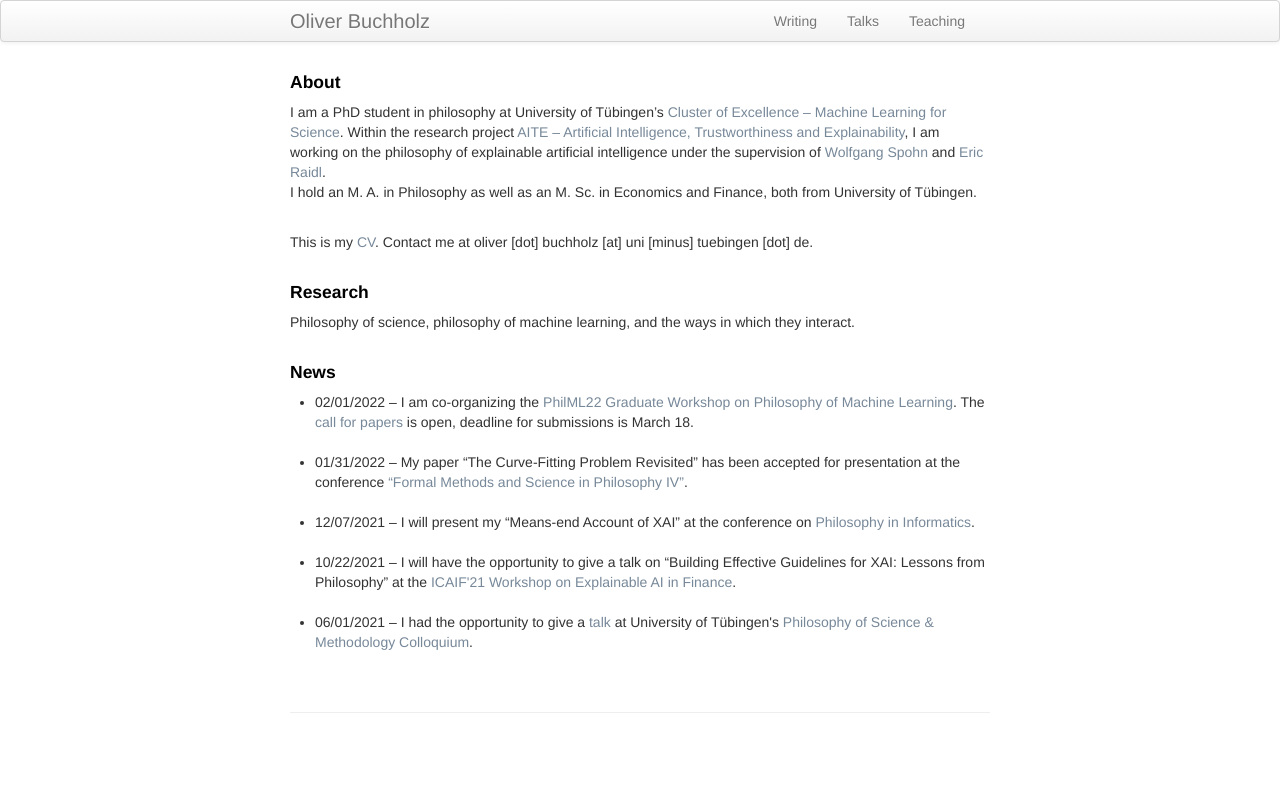
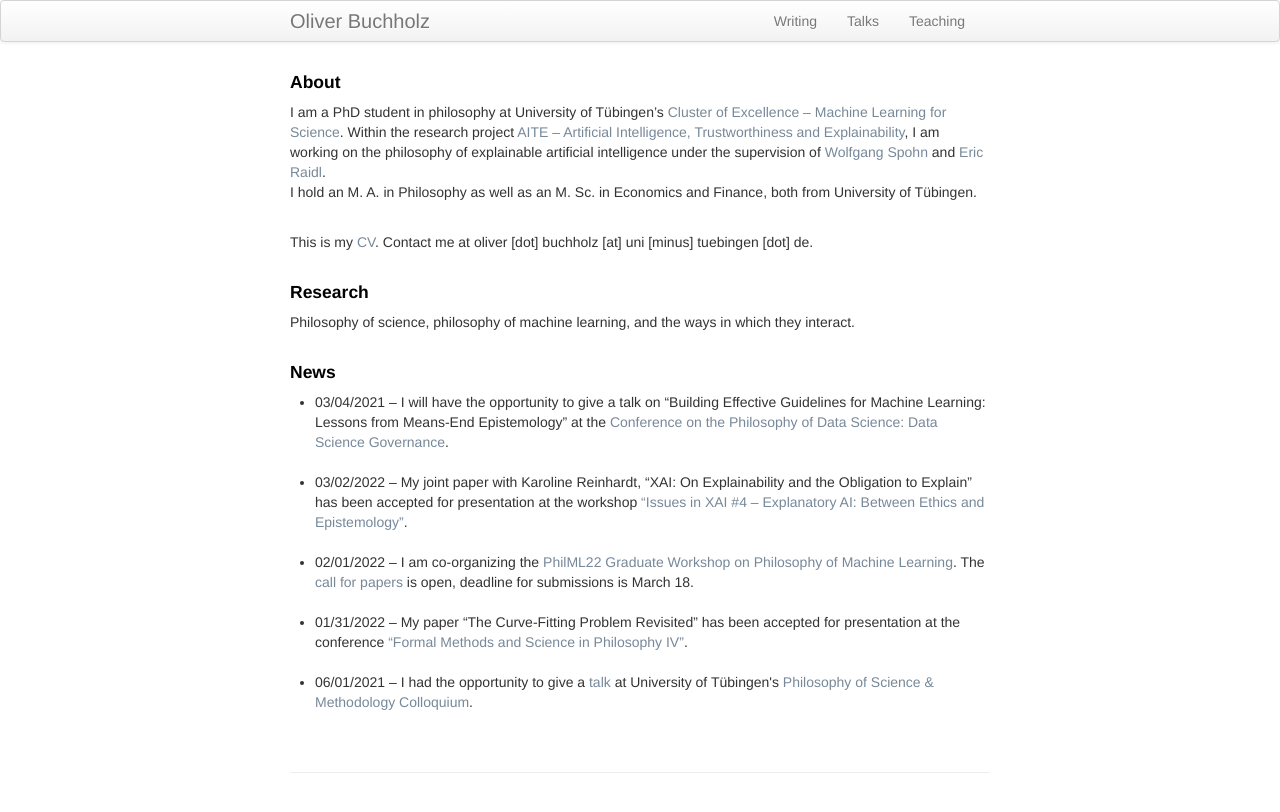
Before and after one commit to oliverbuchholz/oliverbuchholz.github.io, a Jekyll site: the page built from index.md, in a window 1280 px wide. Shown: the top 812 px of the page. Built offline with Jekyll 4.4.1, drawn with Linux system fonts in a browser that asks for light colours.

Commit message:
added Delft and FFM to news

```diff
--- a/index.md
+++ b/index.md
@@ -21,18 +21,18 @@ Philosophy of science, philosophy of machine learning, and the ways in which the
 <h4> News </h4>
 
 <ul>
+<li> 03/04/2021 &ndash; I will have the opportunity to give a talk on &ldquo;Building Effective Guidelines for Machine Learning: Lessons from Means-End Epistemology&rdquo; at the <a href="https://philevents.org/event/show/95357" target="_blank">Conference on the Philosophy of Data Science: Data Science Governance</a>.<br><br>
+</li>
+
+<li> 03/02/2022 &ndash; My joint paper with Karoline Reinhardt, &ldquo;XAI: On Explainability and the Obligation to Explain&rdquo; has been accepted for presentation at the workshop <a href="https://juanmduran.net/xai4/" target="_blank">&ldquo;Issues in XAI &num;4 &ndash; Explanatory AI: Between Ethics and Epistemology&rdquo;</a>.<br><br>
+</li>
+
 <li> 02/01/2022 &ndash; I am co-organizing the <a href="https://philevents.org/event/show/96706" target="_blank">PhilML22 Graduate Workshop on Philosophy of Machine Learning</a>. The <a href="https://philevents.org/event/show/96714" target="_blank">call for papers</a> is open, deadline for submissions is March 18.<br><br>
 </li>
 
 <li> 01/31/2022 &ndash; My paper &ldquo;The Curve-Fitting Problem Revisited&rdquo; has been accepted for presentation at the conference <a href="https://www.ifzg.hr/fmsph/" target="_blank">&ldquo;Formal Methods and Science in Philosophy IV&rdquo;</a>.<br><br>
 </li>
 
-<li> 12/07/2021 &ndash; I will present my &ldquo;Means-end Account of XAI&rdquo; at the conference on <a href="https://calculemus.org/fi6/" target="_blank">Philosophy in Informatics</a>.<br><br>
-</li>
-
-<li> 10/22/2021 &ndash; I will have the opportunity to give a talk on &ldquo;Building Effective Guidelines for XAI: Lessons from Philosophy&rdquo; at the <a href="https://ai-finance.org/" target="_blank">ICAIF'21</a> <a href="https://sites.google.com/view/2021-workshop-explainable-ai" target="_blank">Workshop on Explainable AI in Finance</a>.<br><br>
-</li>
-
 <li> 06/01/2021 &ndash; I had the opportunity to give a <a href="https://www.youtube.com/watch?v=gJqGN2Las0s" target="_blank">talk</a> at University of T&uuml;bingen's <a href="https://www.youtube.com/watch?v=9axjY4VCXH4&list=PLsY-pzz3J1IROY5FmJe8pdg7ni72Vzk0k" target="_blank">Philosophy of Science &amp; Methodology Colloquium</a>.<br><br>
 </li>
 </ul>
```
